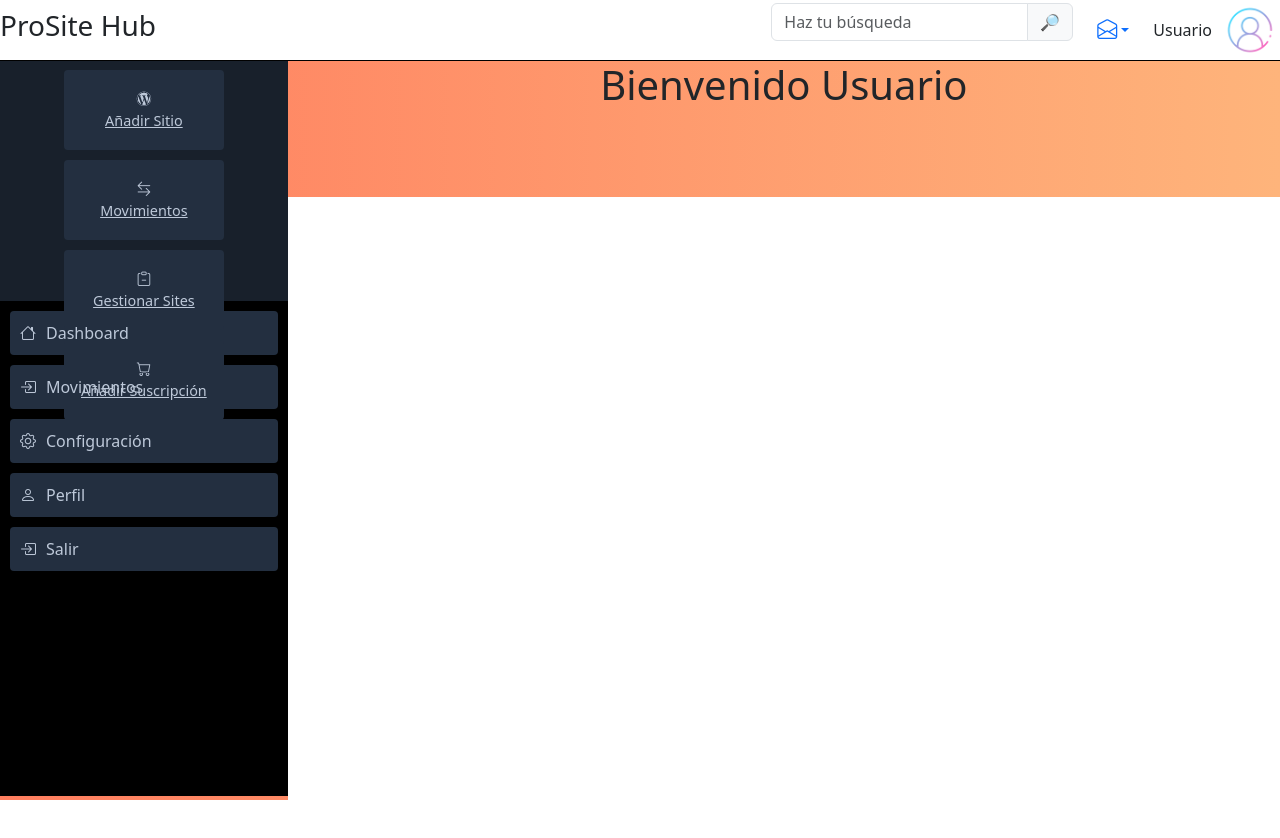
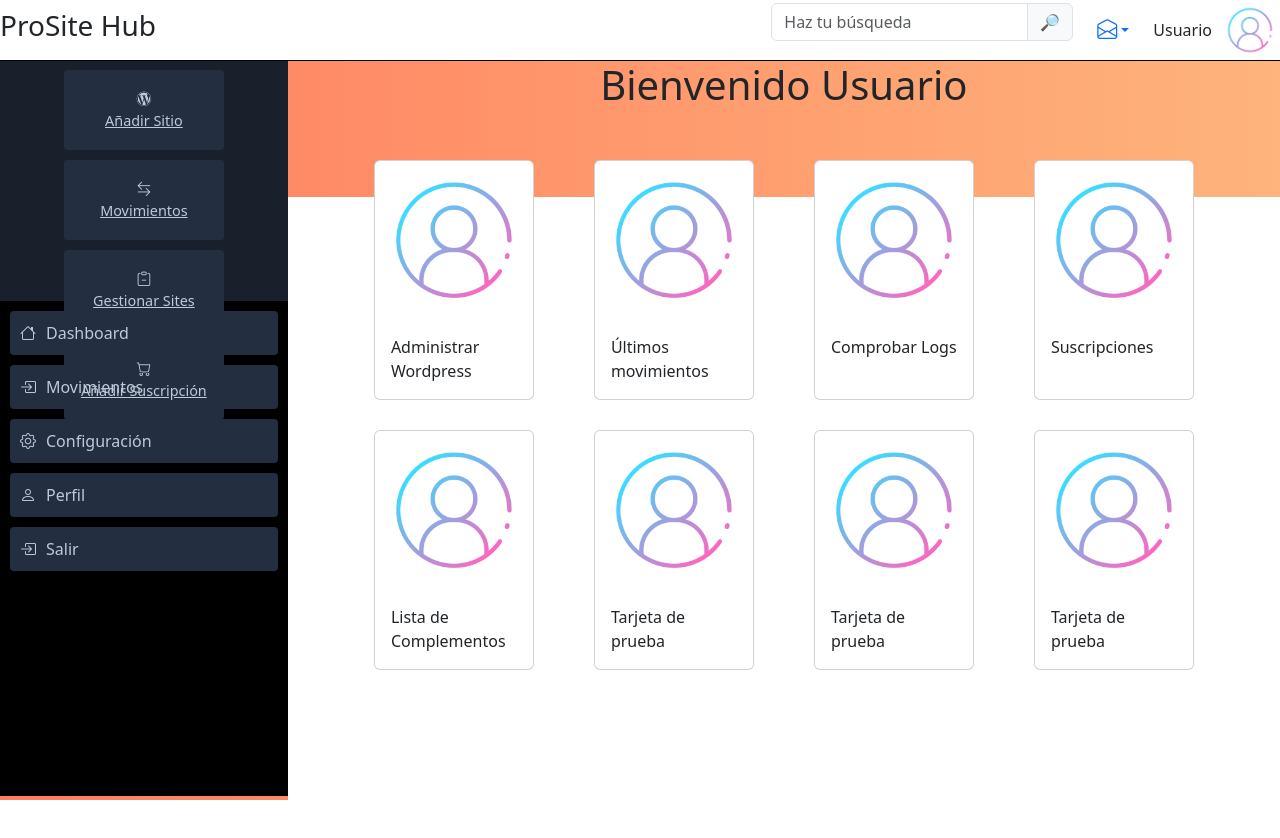
Before and after one commit to JoseAnt7/controller-main, a React (Vite) app: page /panel-control in a window 1280 px wide. Shown: the top 838 px of the page. Built offline with nearby package versions, Linux system fonts and the light colour scheme.

Commit message:
ajustado_diseño_cards

```diff
--- a/src/assets/css/_panel.css
+++ b/src/assets/css/_panel.css
@@ -141,3 +141,10 @@
     height: 100%;
     background-color: white;
 }
+
+.Contenedor_Tarjetas{
+    gap: 60px;
+    margin-bottom: 3%;
+    position: relative;
+    top: -5%;
+}
--- a/src/components/panel/cards/cards_menu.jsx
+++ b/src/components/panel/cards/cards_menu.jsx
@@ -1,12 +1,12 @@
 import React from "react";
 
-export const Card = ({imagen, enalce, contenido}) => {
+export const Card = ({imagen,contenido}) => {
 
     return (
-        <div class="card" style="width: 18rem;">
-            <img src={imagen} class="card-img-top" alt="Opciones_Usuario" />
-            <div class="card-body">
-                <p class="card-text">{contenido}</p>
+        <div className="card" style={{ width: "10rem" }}>
+            <img src={imagen} className="card-img-top" alt="Opciones_Usuario" />
+            <div className="card-body">
+                <p className="card-text">{contenido}</p>
             </div>
         </div>
     )
--- a/src/components/panel/operaciones_menu.jsx
+++ b/src/components/panel/operaciones_menu.jsx
@@ -1,4 +1,6 @@
 import React from "react";
+import { Card } from "./cards/cards_menu";
+import imagen from "../../assets/img/profile/5087579.png";
 
 export const Menu_Op = () => {
 
@@ -8,7 +10,18 @@ export const Menu_Op = () => {
                 <h1>Bienvenido Usuario</h1>
             </div>
             <div className="zona_menu">
-
+                <div className="Contenedor_Tarjetas d-flex justify-content-center">
+                    <Card imagen={imagen} contenido={"Administrar Wordpress"}/>
+                    <Card imagen={imagen} contenido={"Últimos movimientos"}/>
+                    <Card imagen={imagen} contenido={"Comprobar Logs"}/>
+                    <Card imagen={imagen} contenido={"Suscripciones"}/>
+                </div>
+                <div className="Contenedor_Tarjetas d-flex justify-content-center">
+                    <Card imagen={imagen} contenido={"Lista de Complementos"}/>
+                    <Card imagen={imagen} contenido={"Tarjeta de prueba"}/>
+                    <Card imagen={imagen} contenido={"Tarjeta de prueba"}/>
+                    <Card imagen={imagen} contenido={"Tarjeta de prueba"}/>
+                </div>
             </div>
         </>
     )
```
